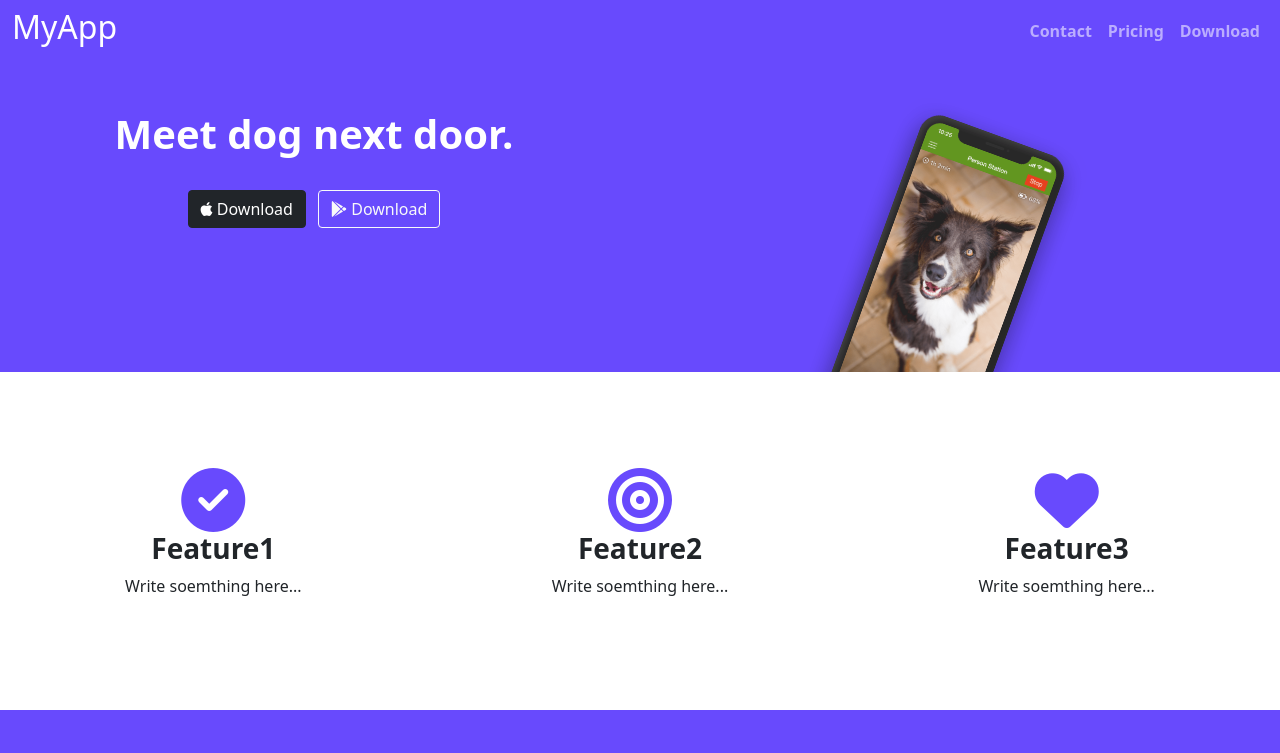
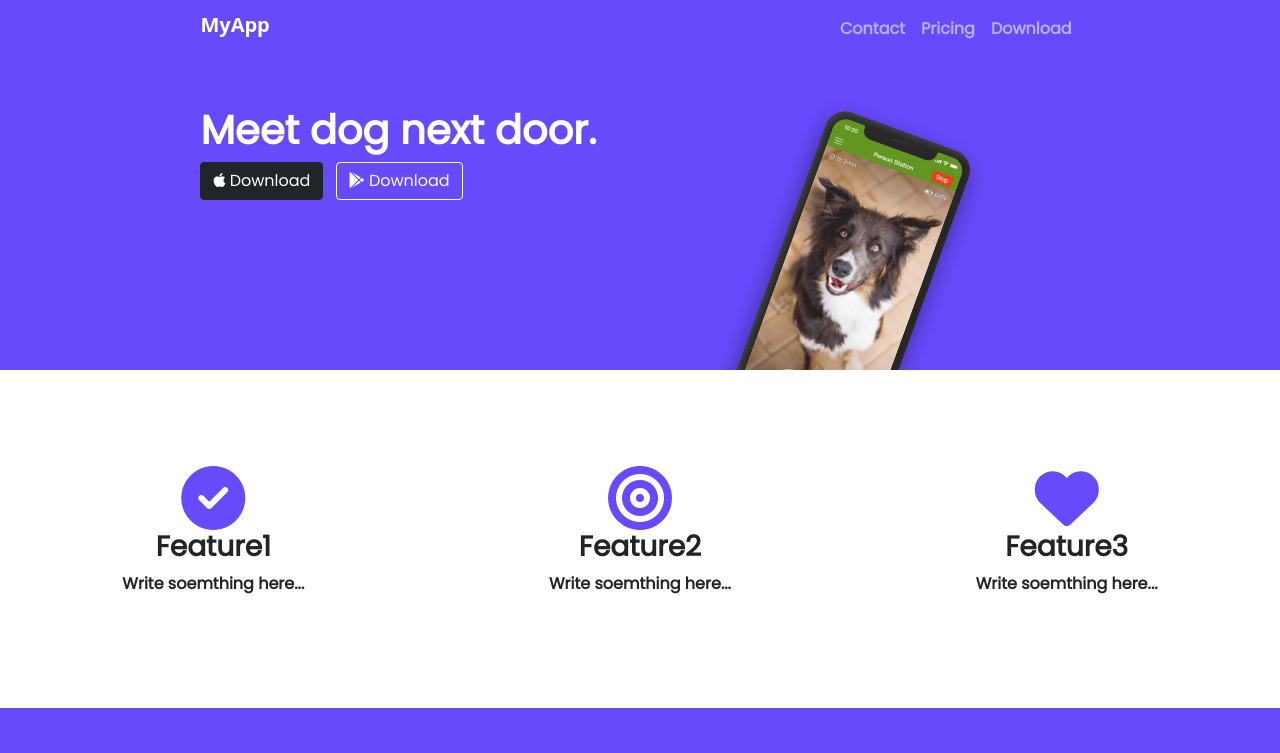
Before and after one commit to MariamElZaatari/Dog_Website, a plain HTML site: page index.html in a window 1280 px wide. Shown: the top 753 px of the page. Drawn offline with nearby package versions, Linux system fonts and the light colour scheme.

```diff
--- a/css/styles.css
+++ b/css/styles.css
@@ -5,13 +5,17 @@ html {
   padding: 0px;
   overflow-x: hidden;
 }
-.rotate {
-  background-color: transparent;
-  transform: rotate(20deg);
+body {
+  font-family: 'Poppins', sans-serif !important;
+  font-weight: bolder !important;
 }
-body {
-  /* background-color: white !important; */
-  font-family: sans-serif;
+.navbar-dark .navbar-brand{
+  color:white;
+}
+.navbar-brand{
+  font-family: Ubuntu, Cantarell, 'Open Sans', 'Helvetica Neue', sans-serif !important;
+  font-weight: bold;
+  font-size: 2.5rem;
 }
 .sectionBackground {
   background-color: #684afd;
@@ -20,8 +24,12 @@ body {
   font-weight: 600;
 }
 .titleSection {
-  height: 372px;
+  height: 370px;
   overflow: hidden;
+}
+.paddingBanner{
+  padding-left: 15%;
+  padding-right: 15%;
 }
 .icon:hover{
   color:white
@@ -29,7 +37,11 @@ body {
 .btn-hover-dark:hover{
   background-color: #212529;
 }
-@media only screen and (max-width: 767px) {
+.rotate {
+  background-color: transparent;
+  transform: rotate(20deg);
+}
+@media only screen and (max-width: 768px) {
   .titleSection {
     height: 600px;
   }
@@ -37,3 +49,11 @@ body {
     transform: rotate(0deg);
   }
 }
+.bannerLeft{
+  text-align: left;
+}
+@media only screen and (max-width: 768px) {
+  .bannerLeft{
+    text-align: center;
+  }
+}
--- a/index.html
+++ b/index.html
@@ -8,18 +8,18 @@
   <title>Dog Dating Website</title>
   <link rel="stylesheet" href="css/styles.css">
   <link rel="stylesheet" href="./bootstrap-5.1.3-dist/css/bootstrap.css">
-
+  <link rel='stylesheet' href='https://fonts.googleapis.com/css?family=Poppins'>
 </head>
 
 <body>
   <!--Start of Title Section-->
   <section class="sectionBackground titleSection container-fluid" id="title">
+    <div class="paddingBanner">
       <div class="row">
-
         <!-- Nav Bar -->
         <div class="col-md-12">
           <nav class="navbar navbar-expand-md navbar-dark">
-          <h2 style="color: white;">MyApp</h2>
+            <h2 class="navbar-brand">MyApp</h2>
             <!--Collapsed Nav Bar Button-->
             <button class="navbar-toggler" type="button" data-toggle="collapse" data-target="#navbarSupportedContent"
             aria-controls="navbarSupportedContent" aria-expanded="false" aria-label="Toggle navigation">
@@ -27,7 +27,7 @@
           </button>
           <!--Nav Bar List-->
           <div class="collapse navbar-collapse justify-content-end" id="navbarSupportedContent">
-            <ul class="navbar-nav mr-auto">
+            <ul class="navbar-nav mr-auto text-center">
               <!--Nav Bar Item 1-->
               <li class="nav-item active">
                 <a class="nav-link" href="#footer">Contact</a>
@@ -47,22 +47,22 @@
       <!--End of Nav Bar-->
 
       <!--Title-->
-      <div class="row mt-5 text-center">
+      <div class="row mt-5">
         <!--Slogan-->
-        <div class="col-md-6">
+        <div class="col-md-6 bannerLeft">
           <h1 class="fw-bolder text-white fs-1">Meet dog next door.</h1>
-          <br>
           <!--Download buttons with icons-->
-          <button class="btn btn-dark" style="margin-right: 8px;" type="button">
-            <i class="fab fa-apple"></i> Download</button>
+          <button class="btn btn-dark" style="margin-right: 8px;" type="button"><i class="fab fa-apple"></i>
+            Download</button>
             <button class="btn btn-outline-light" type="button"><i class="fab fa-google-play"></i> Download</button>
           </div>
           <!--Rotated Image-->
-        <div class="col-md-6 rotate overflow-hidden">
+          <div class="col-md-6 rotate overflow-hidden text-center">
             <img width="200px" src="images/app.png">
           </div>
         </div>
         <!--End of Title-->
+      </div>
     </div>
   </section>
   <!--End of Title Section-->
@@ -221,7 +221,7 @@
 
     <!--Slogan-->
     <div class="row text-center pb-5">
-      <h1 class="col-md-12" style="color: white;"><b>The APP that your log needs.</b></h1>
+      <h1 class="col-md-12" style="color: white;"><b>The APP that your dog needs.</b></h1>
     </div>
 
     <!--Download Buttons-->
@@ -259,9 +259,12 @@
       </div>
     </footer>
     <!--End of Footer Section-->
+    <!-- <script src="./bootstrap-5.1.3-dist/js/bootstrap.js"></script> -->
+    <script src="https://kit.fontawesome.com/25f9da6183.js" crossorigin="anonymous"></script>
+    <script src="https://code.jquery.com/jquery-3.3.1.slim.min.js" integrity="sha384-q8i/X+965DzO0rT7abK41JStQIAqVgRVzpbzo5smXKp4YfRvH+8abtTE1Pi6jizo" crossorigin="anonymous"></script>
+    <script src="https://cdnjs.cloudflare.com/ajax/libs/popper.js/1.14.7/umd/popper.min.js" integrity="sha384-UO2eT0CpHqdSJQ6hJty5KVphtPhzWj9WO1clHTMGa3JDZwrnQq4sF86dIHNDz0W1" crossorigin="anonymous"></script>
+    <script src="https://stackpath.bootstrapcdn.com/bootstrap/4.3.1/js/bootstrap.min.js" integrity="sha384-JjSmVgyd0p3pXB1rRibZUAYoIIy6OrQ6VrjIEaFf/nJGzIxFDsf4x0xIM+B07jRM" crossorigin="anonymous"></script>
 
-  <script src="https://kit.fontawesome.com/25f9da6183.js" crossorigin="anonymous"></script>
-  <script src="./bootstrap-5.1.3-dist/js/bootstrap.min.js"></script>
   </body>
 
   </html>
```
Lines whose indentation alone changed are shown as unchanged.
